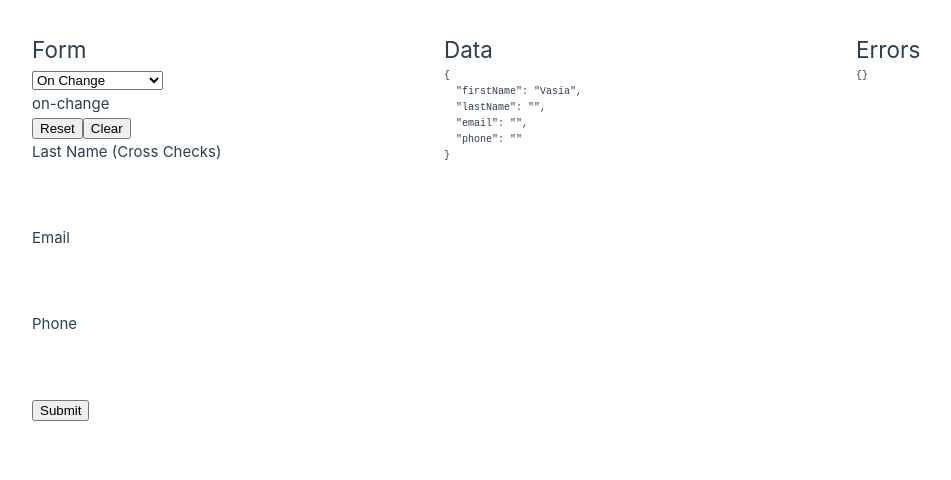
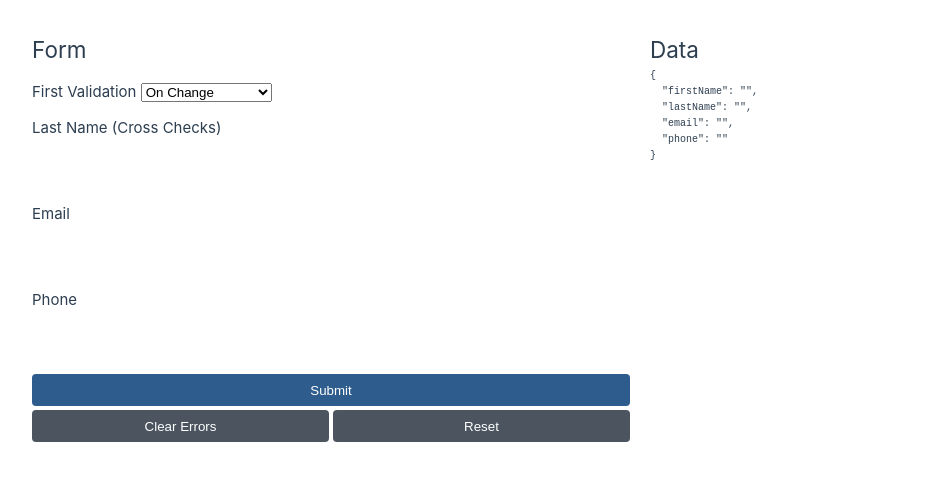
Before and after one commit to mav-rik/vanilla-forms, a Vue app: page / in a window 1280 px wide. Shown: the top 480 px of the page, without its empty margins (0-951 px from the left). Built offline with nearby package versions, Linux system fonts and the light colour scheme.

Commit message:
refactor

```diff
--- a/src/App.vue
+++ b/src/App.vue
@@ -7,18 +7,10 @@ import type { MyForm } from './form.type'
 import * as rules from './rules'
 
 const data = ref<MyForm>({
-  firstName: 'Vasia',
+  firstName: '',
   lastName: '',
   email: '',
   phone: '',
-})
-
-const insights = ref<{
-  errors?: Record<string, string>
-  touched?: string[]
-}>({
-  errors: {},
-  touched: [],
 })
 
 const toSend = ref()
@@ -34,6 +26,8 @@ const fv = ref<'on-change'>('on-change')
 
   <h2>Form</h2>
 
+  <label class="fv-select">
+    First Validation
     <select v-model="fv">
       <option value="none">None</option>
       <option value="on-change">On Change</option>
@@ -41,74 +35,68 @@ const fv = ref<'on-change'>('on-change')
       <option value="on-blur">On Blur</option>
       <option value="on-submit">On Submit</option>
     </select>
+  </label>
   <VuilessForm
     :form-data="data"
-    :insights
     :form-context="{
       nameIsRequired: true,
     }"
     :first-validation="fv"
     @submit="toSend = $event"
+    v-slot="form"
   >
-
-    <template v-slot="form">
-
-    <button type="button" @click="form.resetValidations">Reset</button>
-
-    <button type="button" @click="form.clearFields">Clear</button>
-
     <VuilessField
-      name="firstName"
+      v-model="data.firstName"
       :rules="[rules.firstOrLastName]"
     >
       <input v-model="data.firstName" hidden />
     </VuilessField>
 
     <VuilessField
-      name="lastName"
+      v-model="data.lastName"
       :rules="[rules.firstOrLastName]"
+      v-slot="field"
     >
-      <template v-slot="meta">
         <MyInput
           label="Last Name (Cross Checks)"
           v-model="data.lastName"
-          :error="meta.error"
-          @blur="meta.onBlur"
+          :error="field.error"
+          @blur="field.onBlur"
         />
-      </template>
     </VuilessField>
 
     <VuilessField
-      name="email"
+      v-model="data.email"
       :rules="[rules.isRequired, rules.isEmail]"
+      v-slot="field"
     >
-      <template v-slot="meta">
         <MyInput
           label="Email"
           v-model="data.email"
-          :error="meta.error"
-          @blur="meta.onBlur"
+          :error="field.error"
+          @blur="field.onBlur"
         />
-      </template>
     </VuilessField>
 
     <VuilessField
-      name="phone"
+          v-model="data.phone"
       :rules="[rules.isRequired, rules.isNumber, rules.min(10), rules.max(12)]"
+      v-slot="field"
     >
-      <template v-slot="meta">
         <MyInput
           label="Phone"
           v-model="data.phone"
-          :error="meta.error"
-          @blur="meta.onBlur"
+          :error="field.error"
+          @blur="field.onBlur"
         />
-      </template>
     </VuilessField>
 
-    <button role="submit">Submit</button>
+    <button role="submit" class="primary">Submit</button>
 
-    </template>
+    <div class="buttons">
+      <button type="button" @click="form.clearErrors">Clear Errors</button>
+      <button type="button" @click="form.reset">Reset</button>
+    </div>
 
   </VuilessForm>
 </div>
@@ -117,18 +105,6 @@ const fv = ref<'on-change'>('on-change')
   <!-- data -->
   <h2>Data</h2>
   <pre style="font-size: 10px;">{{ data }}</pre>
-</div>
-
-<div>
-  <!-- errors -->
-  <h2>Errors</h2>
-  <pre style="font-size: 10px;">{{ insights.errors }}</pre>
-</div>
-
-<div v-if="!!insights.touched?.length">
-  <!-- touched -->
-  <h2>Touched</h2>
-  <pre style="font-size: 10px;">{{ insights.touched }}</pre>
 </div>
 
 <div v-if="!!toSend">
@@ -151,4 +127,44 @@ const fv = ref<'on-change'>('on-change')
 .flex > div {
   flex: 1;
 }
+
+button {
+  height: 32px;
+  border: none;
+  border-radius: 4px;
+  padding: 0 12px;
+  background-color: #4b545f;
+  color: white;
+  cursor: pointer;
+  transition: all 0.2s ease-in-out;
+}
+
+button:hover {
+  background-color: #586b81;
+  color: white;
+}
+
+button.primary {
+  background-color: #2e5c8d;
+  color: white;
+  width: 100%;
+}
+
+button.primary:hover {
+  background-color: #2577c9;
+  color: white;
+}
+
+.buttons {
+  display: flex;
+  gap: 4px;
+  padding: 4px 0;
+}
+.buttons > button {
+  flex: 1;
+}
+.fv-select {
+  display: block;
+  padding: 12px 0;
+}
 </style>
--- a/src/components/VuilessField.vue
+++ b/src/components/VuilessField.vue
@@ -1,65 +1,34 @@
 <script setup lang="ts" generic="TValue, TFormData, TContext">
-import { inject, ref, watch, computed, toRefs } from 'vue'
+import { inject, ref, watch, computed, getCurrentInstance, onUnmounted } from 'vue'
 import type { ComputedRef} from 'vue'
 import type { TVuilessRule, TVuilessState } from './vuiless.types'
 
 type Props = {
-    name: keyof TFormData
+    // name: keyof TFormData
     rules?: TVuilessRule<TValue, TFormData, TContext>[]
 }
-
 const props = defineProps<Props>()
+const modelValue = defineModel<TValue>()
 
 const vuiless = inject<ComputedRef<TVuilessState<TFormData, TContext>>>('vuiless')
 
 // submitError stores error when the field is not
 // yet touched, but submit button is clicked
 const submitError = ref<string>()
-
-// registering field in form
-if (vuiless?.value) {
-    vuiless.value.register(props.name as string, {
-        validate: () => {
-            submitError.value = validate()
-            return submitError.value || true
-        },
-        reset: () => {
-            touched.value = false
-            blur.value = false
-        }
-    })
-}
-
 const touched = ref(false)
-const value = computed<TValue>(() => vuiless?.value?.formData?.[props.name] as TValue)
-
-watch([value], () => {
-    submitError.value = undefined
-    touched.value = true
-})
-
-function validate() {
-    if (props.rules?.length) {
-        for (const rule of props.rules) {
-            const result = rule(value.value, vuiless?.value?.formData, vuiless?.value?.formContext)
-            if (result !== true) {
-                return result || 'Wrong value'
-            }
-        }
-    }
-}
+const blur = ref(false)
 
 const isValidationActive = computed(() => {
     if (vuiless?.value?.firstValidation) {
         switch (vuiless.value.firstValidation) {
             case 'on-change':
-                return vuiless.value.firstSubmitHappened.value || touched.value
+                return vuiless.value.firstSubmitHappened || touched.value
             case 'touched-on-blur':
-                return vuiless.value.firstSubmitHappened.value || blur.value && touched.value
+                return vuiless.value.firstSubmitHappened || blur.value && touched.value
             case 'on-blur':
-                return vuiless.value.firstSubmitHappened.value || blur.value
+                return vuiless.value.firstSubmitHappened || blur.value
             case 'on-submit':
-                return vuiless.value.firstSubmitHappened.value
+                return vuiless.value.firstSubmitHappened
             case 'none':
                 return false
         }
@@ -69,39 +38,60 @@ const isValidationActive = computed(() => {
 
 const error = computed<string | undefined>(() => {
     if (isValidationActive.value || submitError.value) {
-        console.log('error calculation', props.name, {
-            isValidationActive: isValidationActive.value,
-            submitError: submitError.value,
-        })
         return validate()
     }
 })
 
-const blur = ref(false)
+watch([modelValue], () => {
+    submitError.value = undefined
+    touched.value = true
+})
+
+onUnmounted(() => {
+    vuiless?.value?.unregister(getCurrentInstance())
+})
+
+// registering field in form
+if (vuiless?.value) {
+    vuiless.value.register(getCurrentInstance(), {
+        validate: () => {
+            submitError.value = validate()
+            return submitError.value || true
+        },
+        clearErrors: () => {
+            touched.value = false
+            blur.value = false
+            submitError.value = undefined
+        },
+        reset: () => {
+            modelValue.value = '' as TValue
+        },
+    })
+}
+
+function validate() {
+    if (props.rules?.length) {
+        for (const rule of props.rules) {
+            const result = rule(modelValue.value as TValue, vuiless?.value?.formData, vuiless?.value?.formContext)
+            if (result !== true) {
+                return result || 'Wrong value'
+            }
+        }
+    }
+}
 
 function onBlur() {
     blur.value = true
-}
-
-// processing insights if provided
-if (vuiless?.value?.insights) {
-    watch([touched], () => {
-        vuiless.value.insights.touched = vuiless.value.insights.touched || []
-        if (vuiless.value.insights.touched.findIndex(t => t === props.name) < 0) {
-            vuiless.value.insights.touched.push(props.name as string)
-        }
-    })
-    watch([error], () => {
-        vuiless.value.insights.errors = vuiless.value.insights.errors || {}
-        vuiless.value.insights.errors[props.name as string] = error.value || ''
-    })
 }
 </script>
 
 <template>
 <slot
+    :on-blur="onBlur"
     :error="error"
-    :on-blur="onBlur"
+    :form-data="vuiless?.formData"
+    :form-context="vuiless?.formContext"
+    :value="{ v: modelValue }"
 >
 </slot>
 </template>
--- a/src/components/VuilessForm.vue
+++ b/src/components/VuilessForm.vue
@@ -1,11 +1,11 @@
 <script setup lang="ts" generic="TFormData, TContext">
-import { provide, ref, computed, nextTick } from 'vue'
-import type { TVuilessInsights, TVuilessFieldValidator, TVuilessFieldRegisterFn, TVuilessState } from './vuiless.types'
+import { provide, ref, computed, nextTick,  } from 'vue'
+import type { ComponentInstance } from 'vue'
+import type { TVuilessState, TVuilessFieldCallbacks } from './vuiless.types'
 
 type Props = {
     formData: TFormData         // form data
     formContext?: TContext      // form context, can be used in validations logic
-    insights?: TVuilessInsights // for debugging
     firstValidation?: TVuilessState<TFormData, TContext>['firstValidation']
 }
 
@@ -13,54 +13,48 @@ const props = withDefaults(defineProps<Props>(), {
     firstValidation: 'on-change',
 })
 
+const emit = defineEmits<{
+    (e: 'submit', data: TFormData): void
+}>()
+
 // registry of fields
-const registry: Record<string, { validate: TVuilessFieldValidator, reset: () => void }> = {}
-
-const register: TVuilessFieldRegisterFn = (fieldName: string, fieldCallbacks: {
-    validate: TVuilessFieldValidator
-    reset: () => void
-}) => {
-    registry[fieldName as string] = fieldCallbacks
-}
-
+const fieldsRegistry: Map<ComponentInstance<any>, TVuilessFieldCallbacks> = new Map()
 const firstSubmitHappened = ref(false)
 
-const vuiless = computed(() => ({
-    firstSubmitHappened,
+const vuiless = computed<TVuilessState<TFormData, TContext>>(() => ({
+    firstSubmitHappened: firstSubmitHappened.value,
     firstValidation: props.firstValidation,
-    register,
+    register: (instance: ComponentInstance<any>, fieldCallbacks: TVuilessFieldCallbacks) => { fieldsRegistry.set(instance, fieldCallbacks) },
+    unregister: (instance: ComponentInstance<any>) => fieldsRegistry.delete(instance),
     formData: props.formData,
     formContext: props.formContext,
-    insights: props.insights,
 }))
 
 provide('vuiless', vuiless)
 
-const emit = defineEmits<{
-    (e: 'submit', data: TFormData): void
-}>()
-
-function resetValidations() {
+function clearErrors() {
     firstSubmitHappened.value = false
-    for (const fieldCallbacks of Object.values(registry)) {
-        fieldCallbacks.reset()
+    for (const { clearErrors } of fieldsRegistry.values()) {
+        clearErrors()
     }
 }
 
-async function clearFields() {
-    for (const key of Object.keys(registry)) {
-        delete props.formData[key as keyof typeof props.formData]
+async function resetForm() {
+    for (const { reset } of fieldsRegistry.values()) {
+        reset()
     }
     await nextTick()
-    resetValidations()
+    clearErrors()
 }
 
 function onSubmit() {
     firstSubmitHappened.value = true
     let hasErrors = false
-    for (const [field, r] of Object.entries(registry)) {
-        if (r.validate() !== true) {
-            hasErrors = true
+    if (props.firstValidation !== 'none') {
+        for (const { validate } of fieldsRegistry.values()) {
+            if (validate() !== true) {
+                hasErrors = true
+            }
         }
     }
     if (hasErrors) {
@@ -75,10 +69,9 @@ function onSubmit() {
 <template>
 
 <form @submit.prevent="onSubmit">
-    <div>{{ firstValidation }}</div>
     <slot
-        :reset-validations="resetValidations"
-        :clear-fields="clearFields"
+        :clear-errors="clearErrors"
+        :reset="resetForm"
     ></slot>
 </form>
 
--- a/src/components/vuiless.types.ts
+++ b/src/components/vuiless.types.ts
@@ -1,27 +1,22 @@
-import type { Ref } from 'vue'
+import type { ComponentInstance, Ref } from 'vue'
 export type TVuilessRule<TValue, TFormData, TContext> = (
   v: TValue,
   data?: TFormData,
   context?: TContext
 ) => boolean | string;
 
-export type TVuilessInsights = {
-  errors?: Record<string, string>;
-  touched?: string[];
-}
-
 export type TVuilessFieldValidator = () => boolean | string;
 
-export type TVuilessFieldRegisterFn = (
-  name: string,
-  fns: {
+export type TVuilessFieldCallbacks = {
     validate: TVuilessFieldValidator
+    clearErrors: () => void
     reset: () => void
   }
-) => void;
+
+export type TVuilessFieldRegisterFn = (instance: ComponentInstance<any>, fieldCallbacks: TVuilessFieldCallbacks) => void;
 
 export type TVuilessState<TFormData, TContext> = {
-  firstSubmitHappened: Ref<boolean>;
+  firstSubmitHappened: boolean;
   firstValidation:
     | "on-change"
     | "touched-on-blur"
@@ -29,7 +24,7 @@ export type TVuilessState<TFormData, TContext> = {
     | "on-submit"
     | "none";
   register: TVuilessFieldRegisterFn;
+  unregister: (instance: ComponentInstance<any>) => void;
   formData: TFormData;
-  formContext: TContext;
-  insights: TVuilessInsights;
+  formContext?: TContext;
 };
```
Lines whose indentation alone changed are shown as unchanged.
